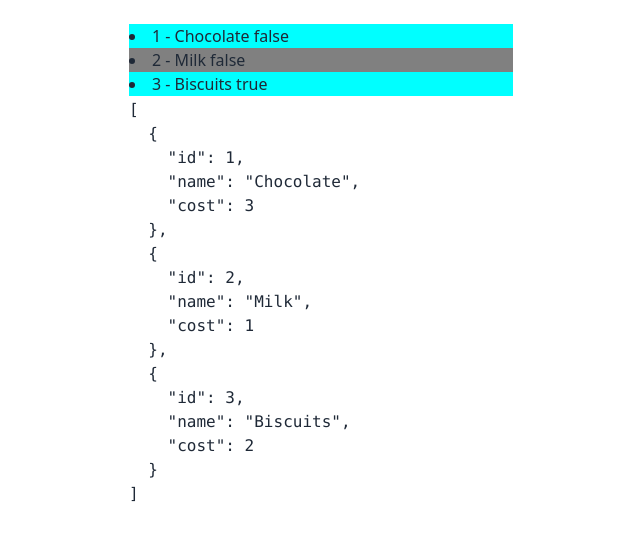
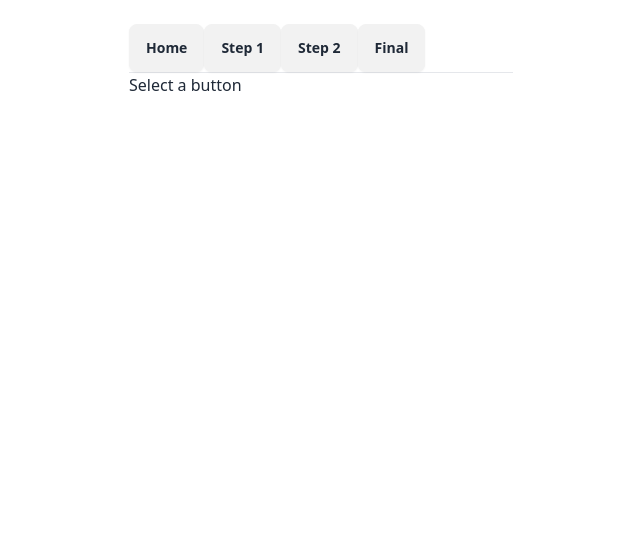
Before and after one commit to andreaborelli/angular17-demo, an Angular app: page / in a window 1280 px wide. Shown: the top 540 px of the page, without its empty margins (319-959 px from the left). Built offline with nearby package versions, Linux system fonts and the light colour scheme.

Commit message:
ngSwitch, union type e strict mode

```diff
--- a/src/app/app.component.ts
+++ b/src/app/app.component.ts
@@ -8,6 +8,7 @@ type Product = {
   cost: number;
 }
 
+
 @Component({
   selector: 'app-root',
   standalone: true,
@@ -16,56 +17,34 @@ type Product = {
   ],
   template: `
 
+
     <!-- come renderizzare una lista di elementi acquisiti da un array es. di prodotti -->
 
     <div class="centered-page sm">
-      <li *ngFor="let product of products; let i = index; let last = last; let odd = odd"
-      [style.border-bottom]="last ? '2px solid white' : null"
-      [style.background-color]="odd ? 'gray': 'cyan'">
-        {{i + 1}} - {{product.name}} {{last}}<!-- product elemento su cui stiamo iterando -->
-      </li>
-      <pre>{{ products | json }}</pre>
 
-      <!-- Il punto interrogativo (?) in Angular è usato per l'operatore ternario,
-      che è una forma abbreviata per eseguire una condizione if-else all'interno del template.
+    <button class="btn" (click)="section = 'home'">Home</button>
+    <button class="btn" (click)="section = 'step1'">Step 1</button>
+    <button class="btn" (click)="section = 'step2'">Step 2</button>
+    <button class="btn" (click)="section = 'final'">Final</button>
+    <hr>
+  <div [ngSwitch]="section"> <!-- ngSwitch è una direttiva che permette di fare un controllo su una variabile
+                                  e in base al suo valore renderizza un blocco di codice o un altro -->
+    <div *ngSwitchCase = "'home'">Home</div> <!-- *ngSwitchCase che accetta un'espressione,
+                                                  per questo passiamo la stringa tra apicetti,
+                                                  potrebbe essere anche una variabile -->
+    <div *ngSwitchCase = "'step1'">Step 1</div>
+    <div *ngSwitchCase = "'step2'">Step 2</div>
+    <div *ngSwitchCase = "'final'">Final</div>
+    <div *ngSwitchDefault>Select a button</div> <!-- *ngSwitchDefault è un blocco di codice che viene renderizzato
+                              quando nessun *ngSwitchCase è soddisfatto -->
+      <!-- <div *ngIf="section === 'home'">Home</div>
+      <div *ngIf="section === 'step1'">Step 1</div>
+      <div *ngIf="section === 'step2'">Step 2</div>
+      <div *ngIf="section === 'final'">Final</div> -->
 
-      condizione ? valore_se_vero : valore_se_falso
+          <!-- tanti if che fanno un contollo sulla stessa variabile e bene usare ngSwitch -->
 
-      condizione: Se è vera, Angular applica il valore_se_vero.
-        Altrimenti, applica il valore_se_falso.
-      -->
-
-      <!-- [style.border-bottom]="last ? '2px solid white' : null" se è l'ultimo elemento (last) applica il bordo altrimenti null, non facciamo nulla
-
-      <!-- products è l'intero array, che contiene più elementi (nel tuo caso un array di oggetti Product).
-            product è la variabile singola che rappresenta il singolo elemento su cui si sta iterando
-            durante ciascun ciclo del *ngFor. -->
-
-      <!-- Significa che per ogni ciclo *ngFor, Angular estrae un singolo product dall'array products,
-       e quindi puoi accedere alle proprietà del singolo product (come product.id, product.name, ecc.).
-
-        In sintesi, products è l'array su cui stai iterando, mentre product è la singola istanza che
-        rappresenta ogni elemento di quell'array. -->
-
-    <!-- In Angular, all'interno del ciclo *ngFor, oltre a iterare sugli elementi di un array,
-      puoi accedere anche ad alcune informazioni aggiuntive, come l'indice dell'elemento corrente.
-          let i = index
-          La sintassi let i = index è usata per catturare l'indice corrente di ogni iterazione del ciclo *ngFor.
-          L'indice parte da 0 e aumenta di uno per ogni iterazione.
-          Questo può essere utile quando vuoi mostrare la posizione dell'elemento nell'array.
-
-          let product of products: Qui stai iterando su ogni product dell'array products.
-          let i = index: i è la variabile che memorizza l'indice di ogni iterazione.
-          i + 1 array parte da 1 invece che 0 -->
-
-
-          <!-- first: true se l'elemento è il primo dell'array.
-               last: true se l'elemento è l'ultimo dell'array.
-               odd: true se l'indice dell'elemento è dispari.
-               even: true se l'indice dell'elemento è pari.
-               es applicare classi css ad uno specifico elemento
-               -->
-
+  </div>
     </div>
 
 
@@ -77,11 +56,6 @@ type Product = {
 })
 export class AppComponent {
 
-  products: Product[] = [
-    { id: 1, name: 'Chocolate', cost: 3 },
-    { id: 2, name: 'Milk', cost: 1 },
-    { id: 3, name: 'Biscuits', cost: 2 }
-  ]
-
+ section: 'home' | 'step1' | 'step2' | 'final'| null = null;
 
 }
```
